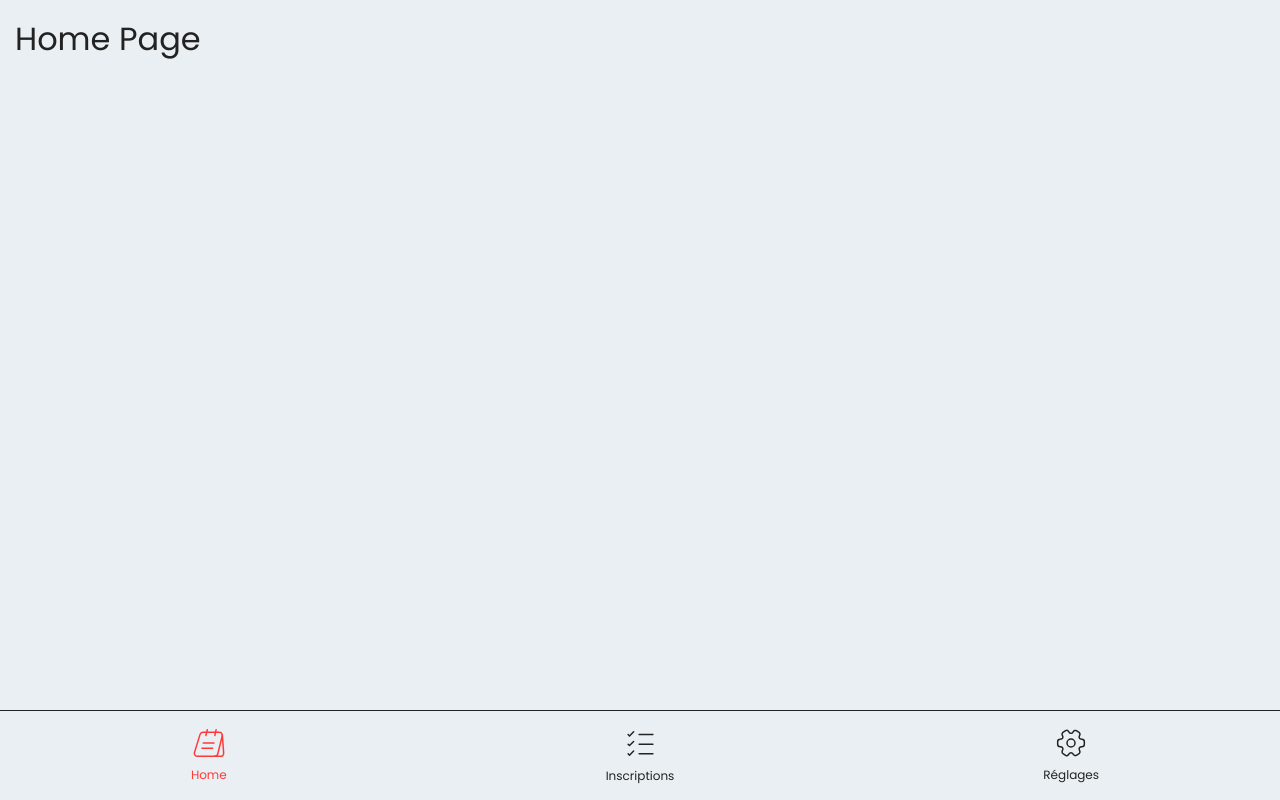
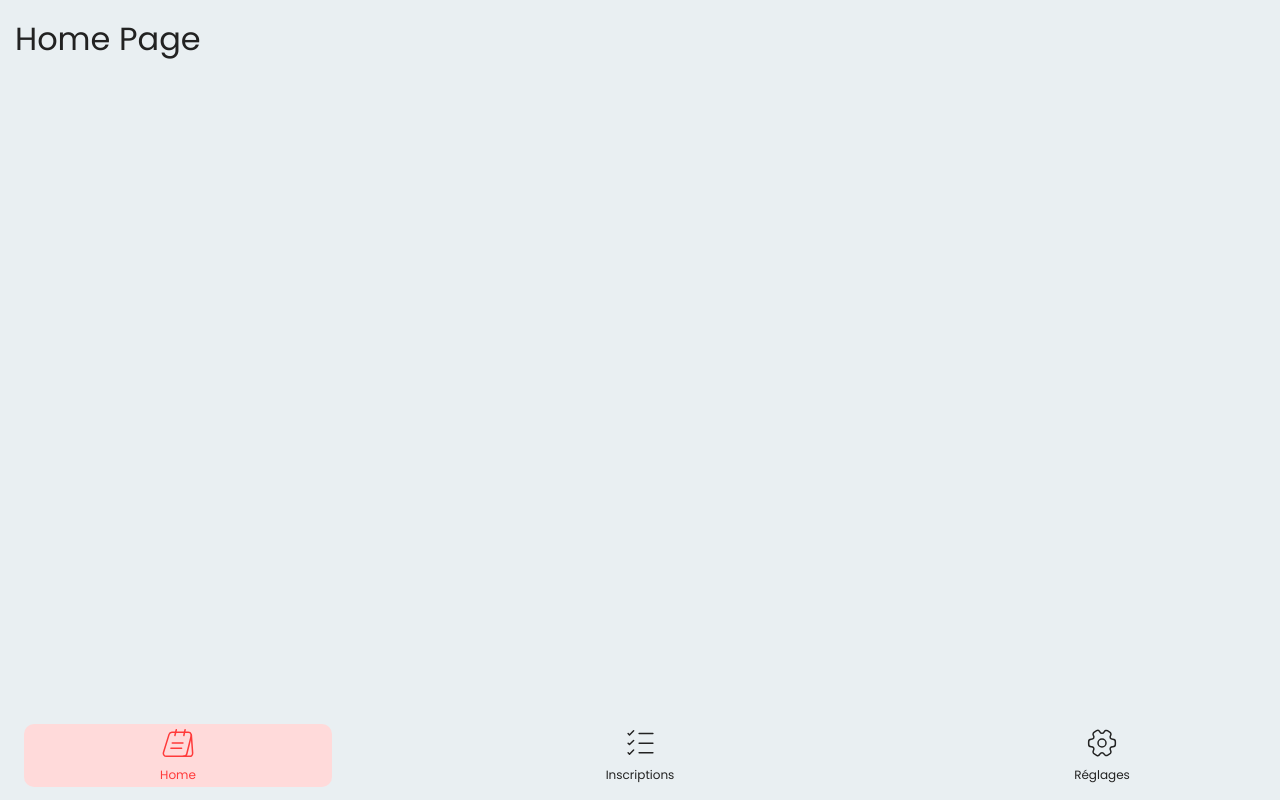
Before and after one commit to LouisMony/EventV2, a React (Create React App) app: page / in a window 1280 px wide. Built offline with nearby package versions, Linux system fonts and the light colour scheme.

Commit message:
Update StyleNav.scss

```diff
--- a/src/style/StyleNav.scss
+++ b/src/style/StyleNav.scss
@@ -10,13 +10,15 @@
     align-items: center;
     justify-content: space-between;
     padding: 0 $baseUnit;
-    border-top: solid 1px $fontColor;
 
     &__link{
         display: flex;
+        border-radius: 10px;
         flex-direction: column;
         align-items: center;
-        width: 30%;
+        width: 25%;
+        padding: 3px 0;
+        transition: all 200ms linear;
 
         span{
             font-size: 12px;
@@ -24,6 +26,7 @@
     }
 
     .active-link{
+        background-color: #ffdada;
         span{
             color: $mainColor;
         }
```
